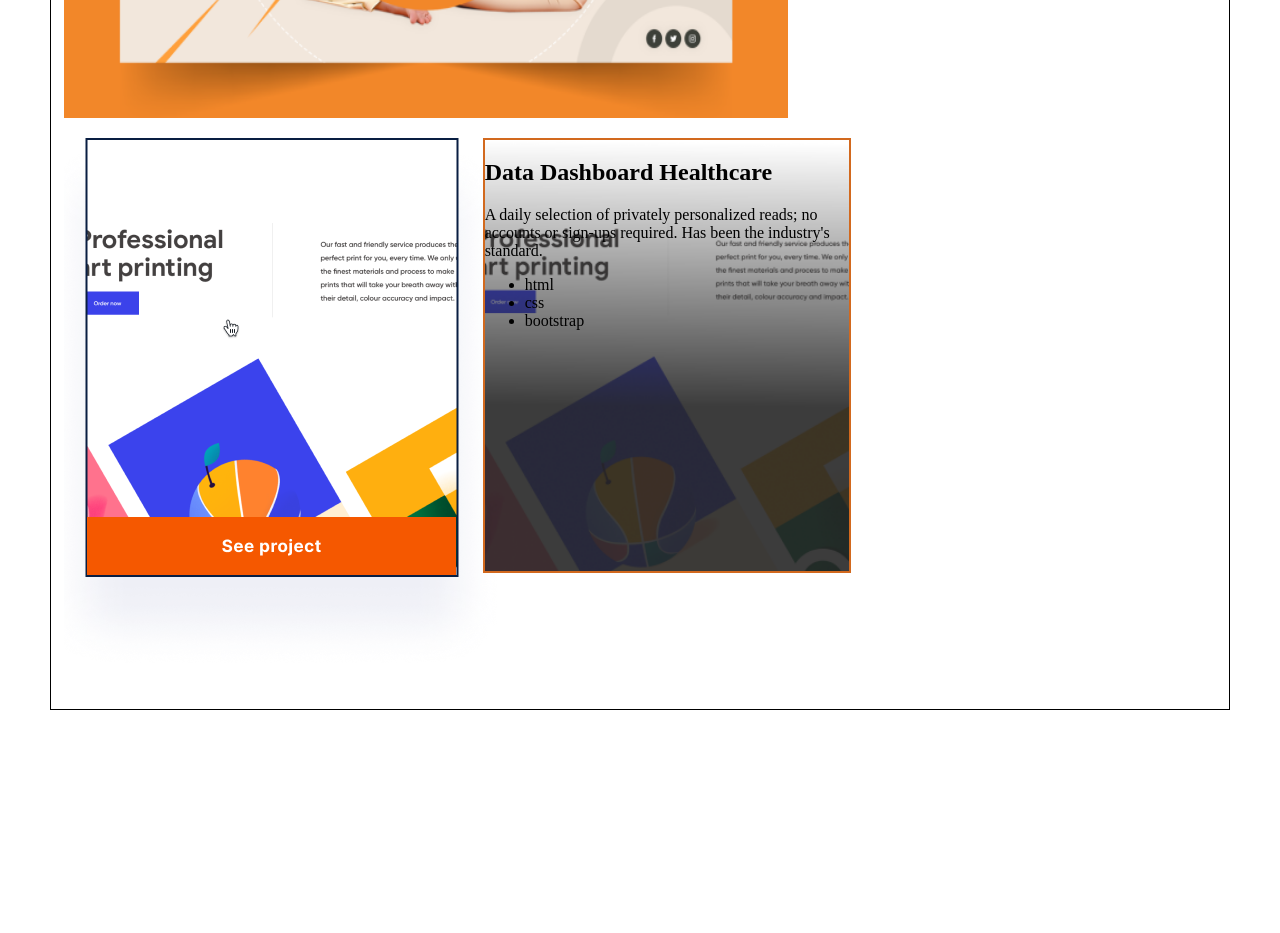
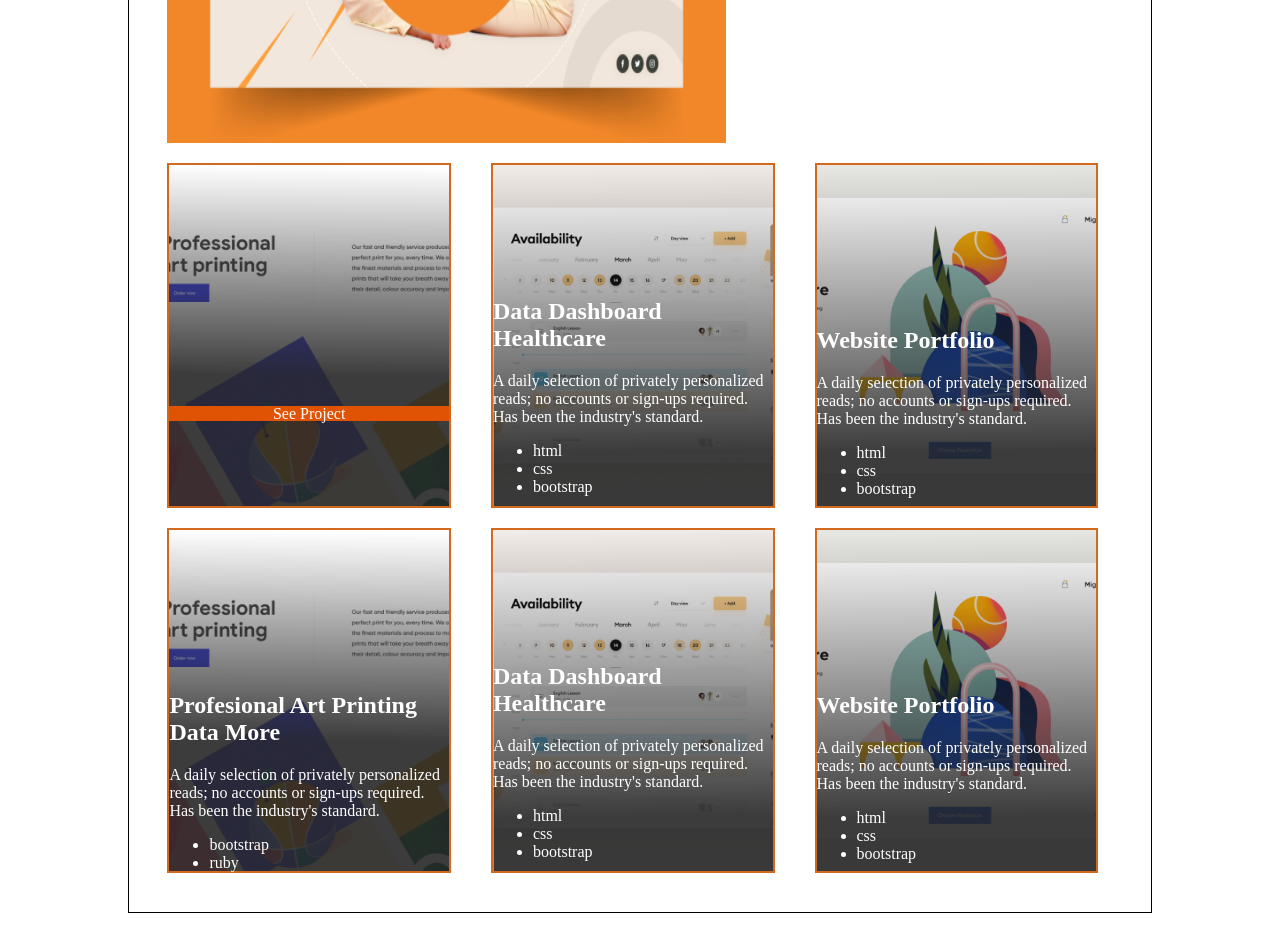
Before and after one commit to yared-abera/portifolio_project, a website: page index.html in a window 1280 px wide. Shown: the part 1660-2593 px from the top of the page. Before the commit the page ends 2390 px from the top, so only its background shows below. Drawn offline with Linux system fonts and the light colour scheme.

Commit message:
updated works section there is additional image,and some styiling grid

```diff
--- a/home.css
+++ b/home.css
@@ -11,7 +11,7 @@
 }
 
 *{
-  box-sizing: content-box;
+  box-sizing: border-box;
 }
 
 /* style for testing purpose */
@@ -229,9 +229,7 @@ hr{
   padding-left: 0%;
   padding-top: 0%;
 
-
 }
-
 
 .multi-stories{
   display: flex;
@@ -286,7 +284,6 @@ border: 1px solid #3e3c3c;
 
 #see-pro-button  {
  padding:2%;
-
 }
 #see-pro-button button {
   padding: 2% 5%;
@@ -295,33 +292,68 @@ border: 1px solid #3e3c3c;
    border: none;
    text-transform: capitalize;
  }
- .works-card-contains{
-  grid-column:1/2;
-  padding:0%;
-  margin:0%;
-  height: 80%;
+ .works-card{
+  color: #fff;
+  padding:0px;
+  height: 345px;
+  border: 2px solid chocolate;
+}
+
+
+#first-img-card{
+ grid-column:1/2;
+ background-image:url(image/pro-img.png);
+ background-size:cover;
+ padding-top: 85%;
+
+}
+ #first-img-card img{
+  width: 900px;
+  height: 345px;
+ }
+
+#data-dashboard-container{
+  background-image:url("image/Mask Group.png");
+  background-size:cover;
+  grid-column:2/3;
+  padding-top: 40%;
+}
+
+.works-card #see-pro-button{
+  background-color: #e05304;
+  height: 15%;
+   align-items: center;
+   justify-content: center;
+  display: flex;
+  text-transform: capitalize;
 
 }
 
-.data-dashboard-container{
+#pro-art-container{
   background-image:url(image/pro-img.png);
   background-size:cover;
-  border: 2px solid chocolate;
-  grid-column:2/3;
-  height:80%;
+  grid-column:1/2;
+  padding-top: 50%;
 }
 
+#portfolio{
+  background-image:url("image/Img Placeholder.png");
+  background-size:cover;
+  backface-visibility: visible;
+  padding-top: 50%;
+}
 
 .works-section {
-  width: 90%;
+  width: 80%;
   border: 1px solid black;
   margin: auto;
   display: grid;
-  grid-template-columns: 32% 32% 32%;
-  gap: 20px 50px ;
-  padding: 1%;
+  grid-template-columns:repeat(3,30%) ;
+  gap: 20px 40px ;
+  padding: 3%;
   margin-top: 20px;
   margin-bottom: 20px;
+
 }
 
 
--- a/index.html
+++ b/index.html
@@ -89,17 +89,18 @@
                </div>
 
 
-                <div class="works-card-contains"  >
+                <div class="works-card"  id="first-img-card" >
+                  <div id="see-pro-button">
+                    see project
+                  </div>
 
-                  <img src="image\Card Works.png" alt="">
 
                 </div>
 
 
-                <div class="data-dashboard-container">
-
-                    <h2>Data Dashboard
-                    Healthcare</h2>
+                <div class="works-card" id="data-dashboard-container">
+                    <h1>Data Dashboard
+                    Healthcare</h1>
                   <p>A daily selection of privately personalized reads;
                     no accounts or sign-ups required.
                     Has been the industry's standard.
@@ -114,15 +115,57 @@
 
 
 
-                <div>
+                <div class="works-card"  id="portfolio">
+                  <h1>Website Portfolio </h1>
+                  <p>A daily selection of privately personalized reads;
+                    no accounts or sign-ups required.
+                     Has been the industry's standard.</p>
+                     <ul>
+                      <li>html</li>
+                      <li>css</li>
+                      <li>bootstrap</li>
+                    </ul>
 
                 </div>
 
 
-                <div>
+                <div  class="works-card" id="pro-art-container">
+                  <h1>Profesional Art Printing Data More</h1>
+                  <p> A daily selection of privately personalized reads;
+                      no accounts or sign-ups required.
+                      Has been the industry's standard.</p>
+                      <ul>
+                        <li>bootstrap</li>
+                        <li>ruby</li>
+                      </ul>
 
                 </div>
 
+                <div  class="works-card"  id="data-dashboard-container">
+
+                  <h1>Data Dashboard  Healthcare</h1>
+                  <p>A daily selection of privately personalized reads;
+                    no accounts or sign-ups required.
+                    Has been the industry's standard.
+                  </p>
+                    <ul>
+                      <li>html</li>
+                      <li>css</li>
+                      <li>bootstrap</li>
+                    </ul>
+                </div>
+
+                <div  class="works-card" id="portfolio" >
+                  <h1>Website Portfolio </h1>
+                  <p>A daily selection of privately personalized reads;
+                    no accounts or sign-ups required.
+                     Has been the industry's standard.</p>
+                     <ul>
+                      <li>html</li>
+                      <li>css</li>
+                      <li>bootstrap</li>
+                    </ul>
+                </div>
 
         </section>
 
```
Also changed, not shown: image/Card Works.png (deleted), image/Card-Works.png (added), image/Img Placeholder.png (added), image/Mask Group.png (added).
